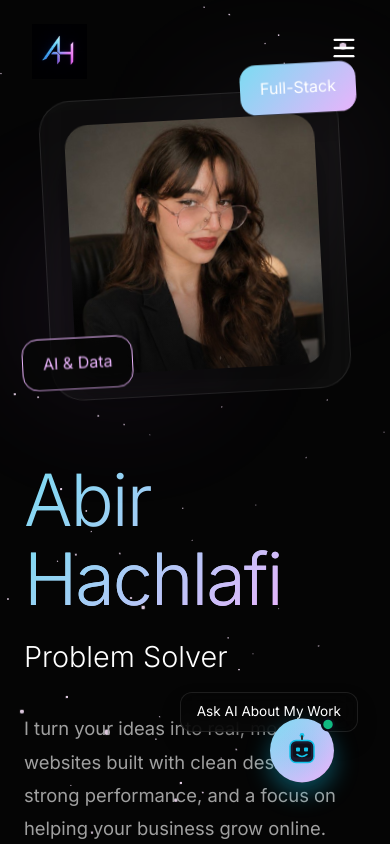
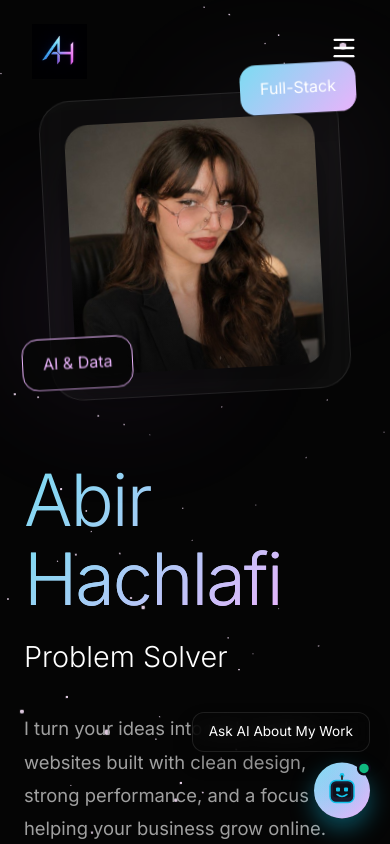
Before and after one commit to abir-dev0/abir, a React (Vite) app: page / in a window 390 px wide. Shown: the top 844 px of the page. Built offline with nearby package versions, Linux system fonts and the light colour scheme.

Commit message:
Enhance AI Assistant mobile responsiveness

```diff
--- a/src/components/AIAssistant.jsx
+++ b/src/components/AIAssistant.jsx
@@ -268,6 +268,7 @@ const AIAssistant = () => {
     <>
       {/* Floating Button */}
       <motion.div
+        className="ai-assistant-wrapper"
         style={{
           position: 'fixed',
           bottom: '2rem',
--- a/src/index.css
+++ b/src/index.css
@@ -525,19 +525,35 @@ h2 {
   background: rgba(255, 255, 255, 0.2);
 }
 
+/* AI Assistant Mobile Responsiveness */
 @media (max-width: 480px) {
+  .ai-assistant-wrapper {
+    bottom: 1.25rem !important;
+    right: 1.25rem !important;
+  }
+
+  /* Make the floating button a bit smaller on mobile */
   .ai-toggle-btn {
-    bottom: 1.5rem !important;
-    right: 1.5rem !important;
-    padding: 0.6rem 1.2rem !important;
-    font-size: 0.85rem !important;
+    width: 56px !important;
+    height: 56px !important;
   }
+
   .ai-chat-panel {
+    position: fixed !important;
     bottom: 0 !important;
     right: 0 !important;
+    top: 0 !important;
+    left: 0 !important;
     width: 100vw !important;
     max-width: 100vw !important;
-    height: 100vh !important;
+    height: 100dvh !important; /* Use dynamic viewport height for mobile browsers */
     border-radius: 0 !important;
+    margin: 0 !important;
+    z-index: 9999 !important;
+  }
+
+  /* Ensure messages area takes full space on mobile */
+  .ai-chat-panel > div:nth-child(2) {
+    padding: 1rem !important;
   }
 }
```
